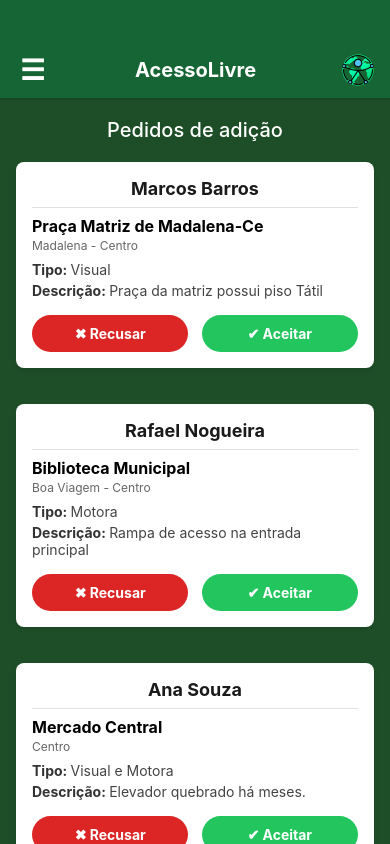
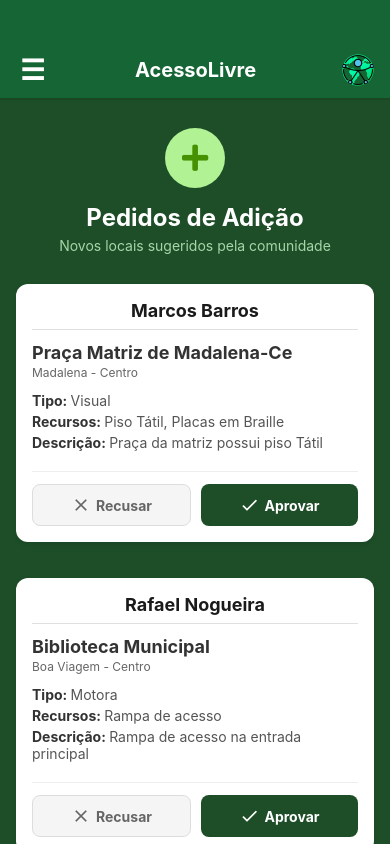
Before and after one commit to Erlanoep13/AcessoLivre-Mobile, a React Native app: screen /AddRequest in a window 390 px wide. Built offline with nearby package versions, Linux system fonts and the light colour scheme.

Commit message:
fix: Padronizando página de adição e refinando lógica de remoção

```diff
--- /dev/null
+++ b/src/components/RemoveModal.jsx
@@ -0,0 +1,115 @@
+import React, { useState } from 'react';
+import { View, Text, TextInput, TouchableOpacity, Modal, StyleSheet, Alert } from 'react-native';
+
+export function RemoveModal({ visible, onClose, onConfirm }) {
+  const [reason, setReason] = useState('');
+
+  const handleConfirm = () => {
+    if (!reason.trim()) {
+      Alert.alert("Atenção", "Por favor, informe um motivo para a remoção.");
+      return;
+    }
+    onConfirm(reason);
+    setReason(''); // Limpa o campo
+  };
+
+  return (
+    <Modal
+      transparent={true}
+      visible={visible}
+      animationType="fade"
+      onRequestClose={onClose}
+    >
+      <View style={styles.overlay}>
+        <View style={styles.modalContainer}>
+          <Text style={styles.title}>Remover Local</Text>
+          <Text style={styles.subtitle}>Por qual motivo este local deve ser removido?</Text>
+
+          <TextInput
+            style={styles.input}
+            placeholder="Ex: Local fechado, Mudou de endereço..."
+            placeholderTextColor="#999"
+            multiline
+            numberOfLines={3}
+            textAlignVertical="top"
+            value={reason}
+            onChangeText={setReason}
+          />
+
+          <View style={styles.actions}>
+            <TouchableOpacity style={[styles.btn, styles.btnCancel]} onPress={onClose}>
+              <Text style={styles.textCancel}>Cancelar</Text>
+            </TouchableOpacity>
+
+            <TouchableOpacity style={[styles.btn, styles.btnConfirm]} onPress={handleConfirm}>
+              <Text style={styles.textConfirm}>Enviar Pedido</Text>
+            </TouchableOpacity>
+          </View>
+        </View>
+      </View>
+    </Modal>
+  );
+}
+
+const styles = StyleSheet.create({
+  overlay: {
+    flex: 1,
+    backgroundColor: 'rgba(0,0,0,0.5)',
+    justifyContent: 'center',
+    alignItems: 'center',
+    padding: 20,
+  },
+  modalContainer: {
+    backgroundColor: '#fff',
+    borderRadius: 12,
+    padding: 20,
+    width: '100%',
+    maxWidth: 350,
+    elevation: 5,
+  },
+  title: {
+    fontSize: 18,
+    fontWeight: 'bold',
+    color: '#333',
+    marginBottom: 5,
+  },
+  subtitle: {
+    fontSize: 14,
+    color: '#666',
+    marginBottom: 15,
+  },
+  input: {
+    borderWidth: 1,
+    borderColor: '#ddd',
+    borderRadius: 8,
+    padding: 10,
+    height: 80,
+    marginBottom: 20,
+    color: '#333',
+    backgroundColor: '#f9f9f9',
+  },
+  actions: {
+    flexDirection: 'row',
+    justifyContent: 'flex-end',
+    gap: 10,
+  },
+  btn: {
+    paddingVertical: 10,
+    paddingHorizontal: 15,
+    borderRadius: 6,
+  },
+  btnCancel: {
+    backgroundColor: '#f5f5f5',
+  },
+  btnConfirm: {
+    backgroundColor: '#d32f2f',
+  },
+  textCancel: {
+    color: '#333',
+    fontWeight: 'bold',
+  },
+  textConfirm: {
+    color: '#fff',
+    fontWeight: 'bold',
+  },
+});
--- a/src/components/RequestCard.jsx
+++ b/src/components/RequestCard.jsx
@@ -1,44 +1,87 @@
-// RequestCard.jsx
-
 import React from 'react';
 import { View, Text, StyleSheet, TouchableOpacity } from 'react-native';
+import { MaterialIcons } from '@expo/vector-icons';
 
 export function RequestCard({
-  userName,
-  placeName,
-  address,
-  accessibilityType,
-  description,
+  usuario,
+  nome,
+
+  // Props para ADIÇÃO
+  localizacao,
+  tipo,
+  recursos,
+  descricao,
+
+  // Prop para EDIÇÃO
+  alteracoes = [],
+
   onAccept,
   onRefuse
 }) {
+
+  // Se tiver lista de alterações, é modo EDIÇÃO. Se não, é ADIÇÃO.
+  const isEditMode = alteracoes && alteracoes.length > 0;
+
   return (
     <View style={styles.card}>
-      {/* Cabeçalho do Card (Nome do Usuário) */}
       <View style={styles.cardHeader}>
-        <Text style={styles.userName}>{userName}</Text>
+        <Text style={styles.userName}>{usuario}</Text>
       </View>
 
-      {/* Corpo do Card */}
-      <Text style={styles.placeName}>{placeName}</Text>
-      <Text style={styles.address}>{address}</Text>
+      <Text style={styles.placeName}>{nome}</Text>
 
-      <Text style={styles.label}>
-        Tipo: <Text style={styles.value}>{accessibilityType}</Text>
-      </Text>
+      {/* --- MODO EDIÇÃO (Lista de Mudanças) --- */}
+      {isEditMode ? (
+        <View>
+          <Text style={styles.editTitle}>Sugestões de alteração:</Text>
 
-      <Text style={styles.descriptionLabel}>
-        Descrição: <Text style={styles.value}>{description}</Text>
-      </Text>
+          {alteracoes.map((item, index) => (
+            <View key={index} style={styles.changeBlock}>
+              {/* Nome do campo alterado */}
+              <View style={styles.badge}>
+                <Text style={styles.badgeText}>{item.campo}</Text>
+              </View>
 
-      {/* Botões */}
-      <View style={styles.buttonContainer}>
-        <TouchableOpacity style={[styles.button, styles.refuseButton]} onPress={onRefuse}>
-          <Text style={styles.buttonText}>✖ Recusar</Text>
+              {/* Comparação */}
+              <View style={styles.comparisonContainer}>
+                <View style={styles.changeRow}>
+                  <Text style={styles.labelOld}>Antigo:</Text>
+                  <Text style={styles.textOld}>{item.antigo}</Text>
+                </View>
+
+                <View style={styles.arrowContainer}>
+                  <MaterialIcons name="arrow-downward" size={16} color="#999" />
+                </View>
+
+                <View style={styles.changeRow}>
+                  <Text style={styles.labelNew}>Novo:</Text>
+                  <Text style={styles.textNew}>{item.novo}</Text>
+                </View>
+              </View>
+            </View>
+          ))}
+        </View>
+      ) : (
+        /* --- MODO ADIÇÃO --- */
+        <View>
+          <Text style={styles.address}>{localizacao}</Text>
+          <Text style={styles.label}>Tipo: <Text style={styles.value}>{tipo}</Text></Text>
+          <Text style={styles.label}>Recursos: <Text style={styles.value}>{recursos}</Text></Text>
+          <Text style={styles.descriptionLabel}>Descrição: <Text style={styles.value}>{descricao}</Text></Text>
+        </View>
+      )}
+
+      <View style={styles.divider} />
+
+      <View style={styles.actions}>
+        <TouchableOpacity style={[styles.button, styles.btnReject]} onPress={onRefuse}>
+          <MaterialIcons name="close" size={20} color="#666" />
+          <Text style={styles.btnTextReject}>Recusar</Text>
         </TouchableOpacity>
 
-        <TouchableOpacity style={[styles.button, styles.acceptButton]} onPress={onAccept}>
-          <Text style={styles.buttonText}>✔ Aceitar</Text>
+        <TouchableOpacity style={[styles.button, styles.btnApprove]} onPress={onAccept}>
+          <MaterialIcons name="check" size={20} color="#fff" />
+          <Text style={styles.btnTextApprove}>Aprovar</Text>
         </TouchableOpacity>
       </View>
     </View>
@@ -48,20 +91,20 @@ export function RequestCard({
 const styles = StyleSheet.create({
   card: {
     backgroundColor: '#fff',
-    borderRadius: 8,
+    borderRadius: 12,
     padding: 16,
     marginBottom: 16,
+    elevation: 3,
     shadowColor: '#000',
     shadowOffset: { width: 0, height: 2 },
     shadowOpacity: 0.1,
     shadowRadius: 4,
-    elevation: 3,
   },
   cardHeader: {
     borderBottomWidth: 1,
     borderBottomColor: '#e0e0e0',
     paddingBottom: 8,
-    marginBottom: 8,
+    marginBottom: 12,
     alignItems: 'center',
   },
   userName: {
@@ -70,15 +113,15 @@ const styles = StyleSheet.create({
     color: '#1a1a1a',
   },
   placeName: {
-    fontSize: 16,
+    fontSize: 18,
     fontWeight: 'bold',
-    color: '#000',
+    color: '#333',
     marginBottom: 2,
   },
   address: {
     fontSize: 12,
     color: '#666',
-    marginBottom: 8,
+    marginBottom: 12,
   },
   label: {
     fontSize: 14,
@@ -90,33 +133,102 @@ const styles = StyleSheet.create({
     fontSize: 14,
     fontWeight: 'bold',
     color: '#333',
-    marginBottom: 16,
+    marginBottom: 8,
+  },
+  editTitle: {
+    fontSize: 14, color: '#666',
+    marginBottom: 10,
+    fontStyle: 'italic'
+  },
+  changeBlock: {
+    marginBottom: 15
+  },
+  badge: {
+    alignSelf: 'flex-start',
+    backgroundColor: '#e3f2fd',
+    paddingHorizontal: 8,
+    paddingVertical: 4,
+    borderRadius: 4,
+    marginBottom: 5
+  },
+  badgeText: {
+    fontSize: 10,
+    color: '#1565c0',
+    fontWeight: 'bold',
+    textTransform: 'uppercase'
+  },
+  comparisonContainer: {
+    backgroundColor: '#f9f9f9',
+    padding: 10,
+    borderRadius: 8
+  },
+  changeRow: {
+    flexDirection: 'row',
+    flexWrap: 'wrap',
+    gap: 5
+  },
+  arrowContainer: {
+    alignItems: 'center',
+    marginVertical: 2
+  },
+  labelOld: {
+    fontSize: 12,
+    fontWeight: 'bold',
+    color: '#d32f2f'
+  },
+  textOld: {
+    fontSize: 13,
+    color: '#555',
+    textDecorationLine: 'line-through',
+    flex: 1
+  },
+  labelNew: {
+    fontSize: 12,
+    fontWeight: 'bold',
+    color: '#2e7d32'
+  },
+  textNew: {
+    fontSize: 13,
+    color: '#333',
+    fontWeight: '600',
+    flex: 1
   },
   value: {
     fontWeight: 'normal',
-    color: '#444',
+    color: '#555',
   },
-  buttonContainer: {
+  divider: {
+    height: 1,
+    backgroundColor: '#eee',
+    marginVertical: 12,
+  },
+  actions: {
     flexDirection: 'row',
-    justifyContent: 'space-between',
+    gap: 10,
   },
   button: {
+    flex: 1,
+    paddingVertical: 10,
+    borderRadius: 8,
     flexDirection: 'row',
     alignItems: 'center',
     justifyContent: 'center',
-    paddingVertical: 10,
-    borderRadius: 25,
-    width: '48%',
+    gap: 5,
   },
-  refuseButton: {
-    backgroundColor: '#dc2626',
+  btnReject: {
+    backgroundColor: '#f5f5f5',
+    borderWidth: 1,
+    borderColor: '#ddd',
   },
-  acceptButton: {
-    backgroundColor: '#22c55e',
+  btnApprove: {
+    backgroundColor: '#1e4e28',
   },
-  buttonText: {
+  btnTextReject: {
+    color: '#666',
+    fontWeight: 'bold',
+  },
+  btnTextApprove: {
     color: '#fff',
     fontWeight: 'bold',
-    fontSize: 14,
   },
 });
--- a/src/pages/Admin/AddRequestPage.jsx
+++ b/src/pages/Admin/AddRequestPage.jsx
@@ -1,50 +1,93 @@
-import React from 'react';
-import { View, Text, StyleSheet, FlatList, StatusBar } from 'react-native';
+import React, { useState } from 'react';
+import { View, Text, StyleSheet, FlatList, StatusBar, ScrollView, Alert } from 'react-native';
+import { FontAwesome5 } from '@expo/vector-icons';
 import { Navbar } from '../../components/Navbar';
 import { RequestCard } from '../../components/RequestCard';
 import { Footer } from '../../components/Footer';
 
 // Dados Falsos (Mock)
-const MOCK_REQUESTS = [
+const INITIAL_REQUESTS = [
   {
     id: '1',
-    userName: 'Marcos Barros',
-    placeName: 'Praça Matriz de Madalena-Ce',
-    address: 'Madalena - Centro',
-    accessibilityType: 'Visual',
-    description: 'Praça da matriz possui piso Tátil'
+    usuario: 'Marcos Barros', // Era userName
+    nome: 'Praça Matriz de Madalena-Ce', // Era placeName
+    localizacao: 'Madalena - Centro', // Era address
+    tipo: 'Visual', // Era accessibilityType
+    recursos: 'Piso Tátil, Placas em Braille', // Novo
+    descricao: 'Praça da matriz possui piso Tátil' // Era description
   },
   {
     id: '2',
-    userName: 'Rafael Nogueira',
-    placeName: 'Biblioteca Municipal',
-    address: 'Boa Viagem - Centro',
-    accessibilityType: 'Motora',
-    description: 'Rampa de acesso na entrada principal'
-  },
-  {
-    id: '3',
-    userName: 'Ana Souza',
-    placeName: 'Mercado Central',
-    address: 'Centro',
-    accessibilityType: 'Visual e Motora',
-    description: 'Elevador quebrado há meses.'
+    usuario: 'Rafael Nogueira',
+    nome: 'Biblioteca Municipal',
+    localizacao: 'Boa Viagem - Centro',
+    tipo: 'Motora',
+    recursos: 'Rampa de acesso',
+    descricao: 'Rampa de acesso na entrada principal'
   }
 ];
 
 export function AddRequestPage() {
+  const [requests, setRequests] = useState(INITIAL_REQUESTS);
+
+  const handleApprove = (id) => {
+    Alert.alert(
+      "Confirmar Aprovação",
+      "Tem certeza que deseja adicionar este local ao mapa?",
+      [
+        { text: "Cancelar", style: "cancel" },
+        {
+          text: "Confirmar",
+          onPress: () => {
+            setRequests(current => current.filter(item => item.id !== id));
+          }
+        }
+      ]
+    );
+  };
+
+  const handleReject = (id) => {
+    Alert.alert(
+      "Rejeitar Pedido",
+      "Tem certeza que deseja descartar esta sugestão?",
+      [
+        { text: "Cancelar", style: "cancel" },
+        {
+          text: "Rejeitar",
+          style: "destructive", // No iOS fica vermelho
+          onPress: () => {
+            setRequests(current => current.filter(item => item.id !== id));
+          }
+        }
+      ]
+    );
+  };
+
+  const renderHeader = () => (
+    <View style={styles.header}>
+      <View style={styles.iconCircle}>
+        <FontAwesome5 name="plus" size={30} color="#459102ff" />
+      </View>
+      <Text style={styles.title}>Pedidos de Adição</Text>
+      <Text style={styles.subtitle}>
+        Novos locais sugeridos pela comunidade
+      </Text>
+    </View>
+  );
 
   // Função que desenha cada item da lista
   const renderItem = ({ item }) => (
     <View style={styles.card}>
       <RequestCard
-        userName={item.userName}
-        placeName={item.placeName}
-        address={item.address}
-        accessibilityType={item.accessibilityType}
-        description={item.description}
-        onAccept={() => console.log(`Aceitou ${item.id}`)}
-        onRefuse={() => console.log(`Recusou ${item.id}`)}
+        usuario={item.usuario}
+        nome={item.nome}
+        localizacao={item.localizacao}
+        tipo={item.tipo}
+        recursos={item.recursos}
+        descricao={item.descricao}
+
+        onAccept={() => handleApprove(item.id)}
+        onRefuse={() => handleReject(item.id)}
       />
     </View>
   );
@@ -55,16 +98,20 @@ export function AddRequestPage() {
 
       <Navbar />
 
-      {/* Título da Página */}
-      <Text style={styles.pageTitle}>Pedidos de adição</Text>
-
-      {/* Lista de Cards */}
       <FlatList
-        data={MOCK_REQUESTS}
+        data={requests}
         keyExtractor={(item) => item.id}
         renderItem={renderItem}
+
+        ListHeaderComponent={renderHeader}
+
+        ListFooterComponent={<Footer />}
+
+        // Estilos e Configurações
         contentContainerStyle={styles.listContent}
-        ListFooterComponent={<Footer />}
+        ListEmptyComponent={
+          <Text style={styles.emptyText}>Nenhum pedido pendente.</Text>
+        }
       />
     </View>
   );
@@ -74,6 +121,31 @@ const styles = StyleSheet.create({
   container: {
     flex: 1,
     backgroundColor: '#1e4e28',
+  },
+  header: {
+    alignItems: 'center',
+    paddingVertical: 30,
+    paddingHorizontal: 20,
+  },
+  iconCircle: {
+    width: 60,
+    height: 60,
+    borderRadius: 30,
+    backgroundColor: '#b1f295ff',
+    justifyContent: 'center',
+    alignItems: 'center',
+    marginBottom: 15,
+  },
+  title: {
+    fontSize: 24,
+    fontWeight: 'bold',
+    color: '#fff',
+  },
+  subtitle: {
+    fontSize: 14,
+    color: '#a5d6a7',
+    marginTop: 5,
+    textAlign: 'center',
   },
   pageTitle: {
     fontSize: 20,
@@ -85,5 +157,12 @@ const styles = StyleSheet.create({
   card: {
     paddingHorizontal: 16,
     paddingBottom: 20,
+  },
+  emptyText: {
+    color: '#fff',
+    textAlign: 'center',
+    marginTop: 20,
+    fontSize: 20,
+    marginBottom: 40,
   }
 });
```
Also changed, not shown: src/components/Map.jsx (+16 -17 lines), src/components/PlaceList/PlaceCard.jsx (+2 -18 lines), src/components/PlaceList/PlaceList.jsx (+22 -2 lines).
